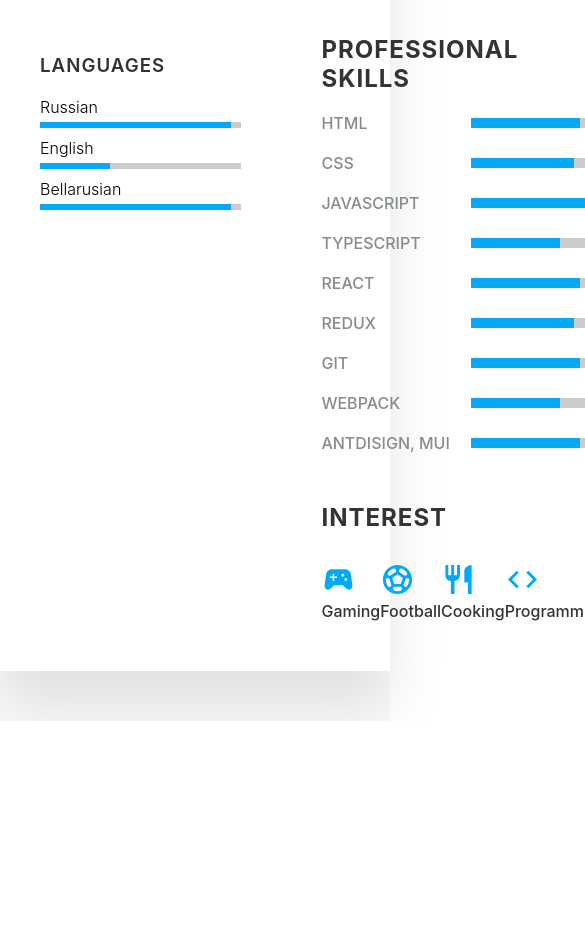
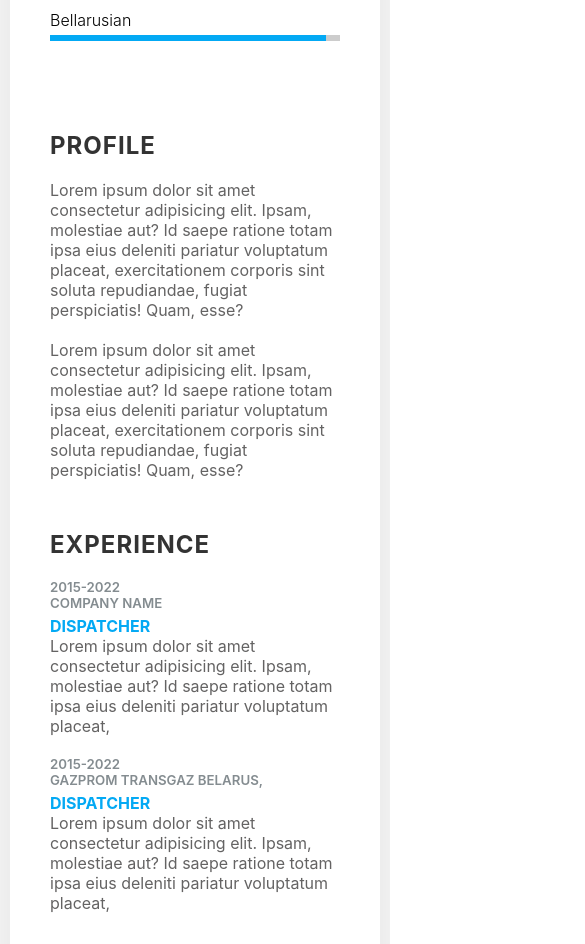
Before and after one commit to alexeyShuncko/resume, a React (Create React App) app: page / in a window 390 px wide. Shown: the part 1053-1997 px from the top of the page, 585 px wide, since content can reach past the window. Before the commit the page ends 1774 px from the top, so only its background shows below. Built offline with nearby package versions, Linux system fonts and the light colour scheme.

Commit message:
Отзывчивость

```diff
--- a/src/App.css
+++ b/src/App.css
@@ -5,7 +5,6 @@
    --secondColor: #03a9f4;
    --progresColor: #ccc;
    --paragrafColor: #646363;
-
  }
 
 
@@ -26,7 +25,6 @@
    justify-content: center;
    align-items: center;
    width: 100%;
-
  }
 
  .container {
@@ -46,6 +44,8 @@
    position: relative;
    padding: 40px;
  }
+
+ /* ========== Фото, имя ========== */
 
  .profileText {
    display: flex;
@@ -89,6 +89,8 @@
    font-weight: 300;
  }
 
+ /* ========== Контакты ========== */
+
  .contactInfo {
    padding-top: 40px;
  }
@@ -117,6 +119,8 @@
    font-weight: 300;
  }
 
+ /* ========== Образование ========== */
+
  .contactInfo.education li {
    margin-bottom: 15px;
  }
@@ -135,6 +139,7 @@
    font-weight: 300;
  }
 
+ /* ========== Языки ========== */
 
  .contactInfo.language .percent {
    position: relative;
@@ -153,11 +158,14 @@
    background: var(--secondColor);
  }
 
+
+
  .rightSection {
    position: relative;
    padding: 40px;
  }
 
+ /* ========== Обо мне ========== */
  .about {
    margin-bottom: 50px;
  }
@@ -177,6 +185,7 @@
    color: var(--paragrafColor);
  }
 
+ /* ========== Опыт работы ========== */
 
  .about .box {
    display: flex;
@@ -200,6 +209,7 @@
    font-size: 16px;
  }
 
+ /* ========== Профессиональные навыки ========== */
 
  .skills .box {
    display: grid;
@@ -229,12 +239,12 @@
    background: var(--secondColor);
  }
 
+ /* ========== Интересы ========== */
 
  .about.interest ul {
    display: grid;
    grid-template-columns: repeat(4, 1fr);
  }
-
 
  .about.interest ul li {
    color: var(--primaryColor);
@@ -242,10 +252,48 @@
    margin: 10px 0;
  }
 
- .about.interest ul li span{
+ .about.interest ul li span {
    display: inline-block;
    vertical-align: middle;
    color: var(--secondColor);
    margin-right: 5px;
+ }
+
+
+ /* ========== Отзывчивость ========== */
+
+ @media (max-width: 1100px) {
+   .container {
+     grid-template-columns: repeat(1, 1fr);
+     margin: 10px;
+   }
+ }
+
+ @media (max-width: 760px) {
+   .about.interest ul {
+     display: grid;
+     grid-template-columns: repeat(2, 1fr);
 
    }
+ }
+
+ @media (max-width: 600px) {
+
+   .about.interest ul {
+     display: grid;
+     grid-template-columns: repeat(1, 1fr);
+   }
+
+   .about .box {
+     flex-direction: column;
+   }
+
+   .about .box .years_company {
+     margin-bottom: 5px;
+   }
+
+   .skills .box {
+     grid-template-columns: repeat(1, 1fr);
+   }
+
+ }
--- a/src/App.js
+++ b/src/App.js
@@ -140,7 +140,7 @@ function App() {
           <h2 className='title2'>{data.experience.title}</h2>
           {
             data.experience.list.map(el => (
-              <div className='box' key={el.key}>
+              <div className='box' key={el.name}>
               <div className='years_company'>
                 <h5>{el.date}</h5>
                 <h5>{el.name}</h5>
@@ -173,7 +173,7 @@ function App() {
           <ul>
             {
               data.interest.list.map(el => (
-                <li>
+                <li key={el.name}>
                 <span>{el.icon}</span>
                 {el.name}
                 </li>
```
Lines whose indentation alone changed are shown as unchanged.
